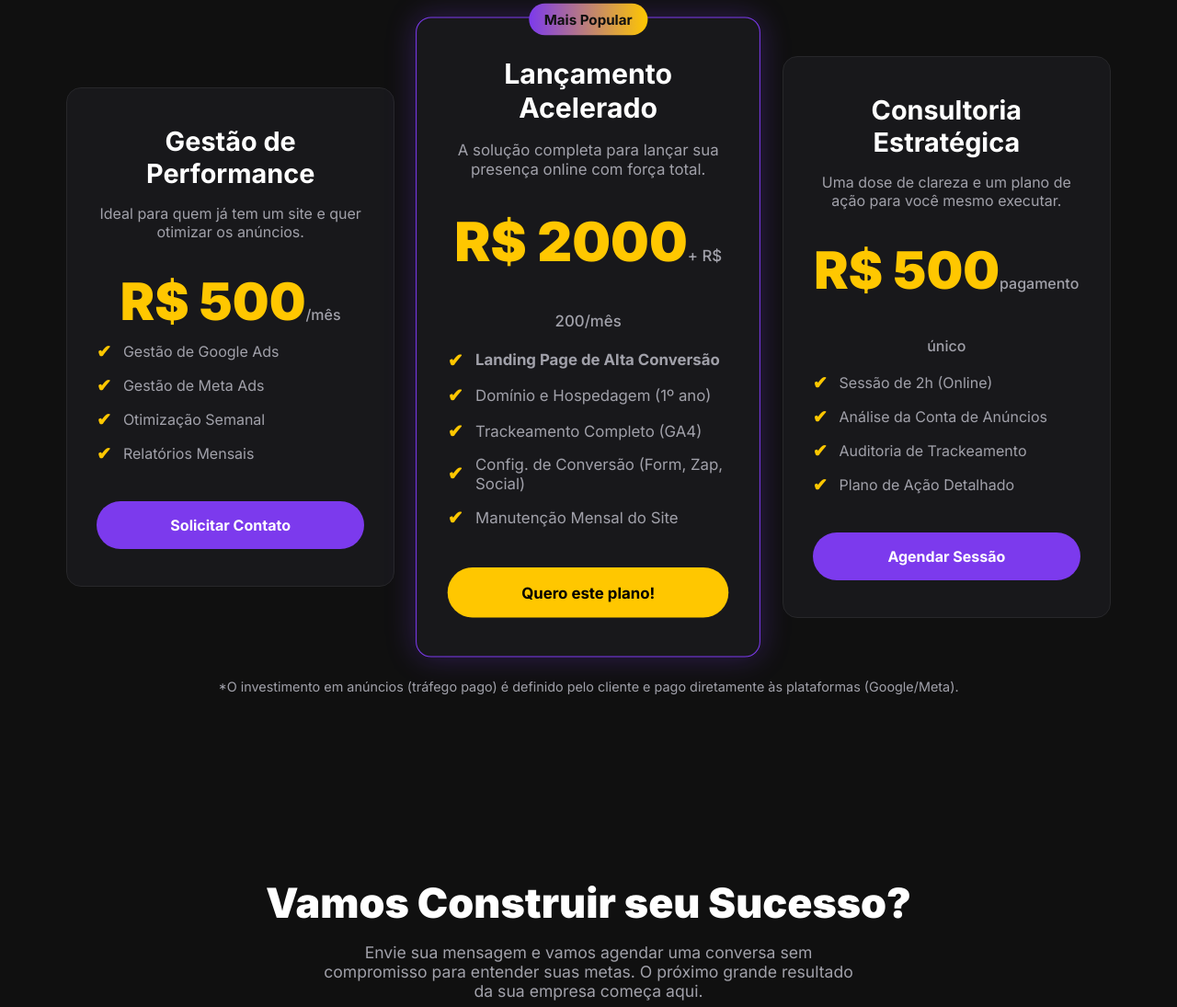
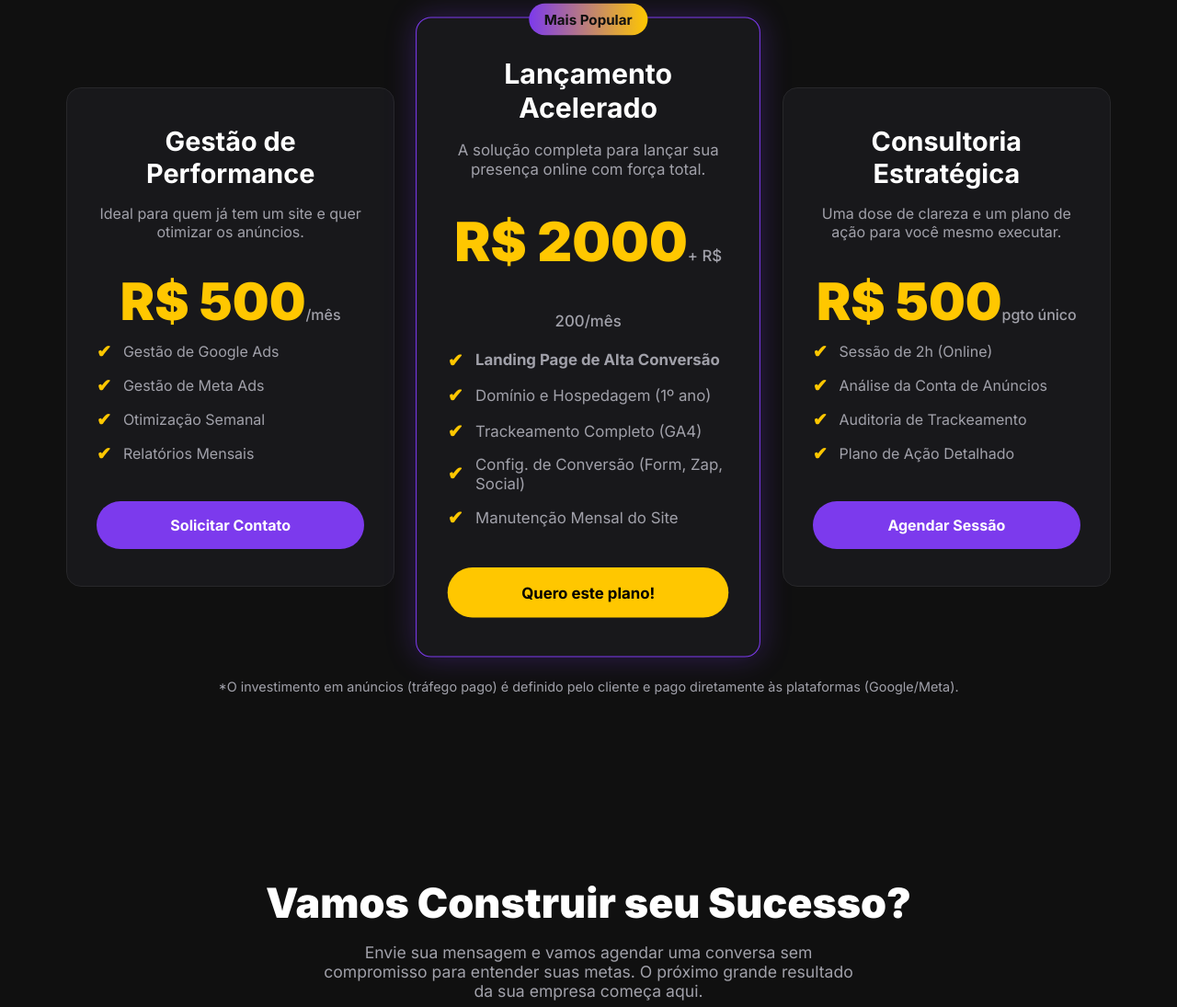
Before and after one commit to ConstConv/constconv, a plain HTML site: page index.html in a window 1280 px wide. Shown: the part 2573-3668 px from the top of the page at 92% size. Drawn offline with nearby package versions, Linux system fonts and the light colour scheme.

Commit message:
Update index.html

```diff
--- a/index.html
+++ b/index.html
@@ -773,7 +773,7 @@
                     <div class="plan-card">
                         <h3>Consultoria Estratégica</h3>
                         <p class="description">Uma dose de clareza e um plano de ação para você mesmo executar.</p>
-                        <div class="price">R$ 500<span>pagamento único</span></div>
+                        <div class="price">R$ 500<span>pgto único</span></div>
                         <ul class="features">
                             <li>Sessão de 2h (Online)</li>
                             <li>Análise da Conta de Anúncios</li>
```
